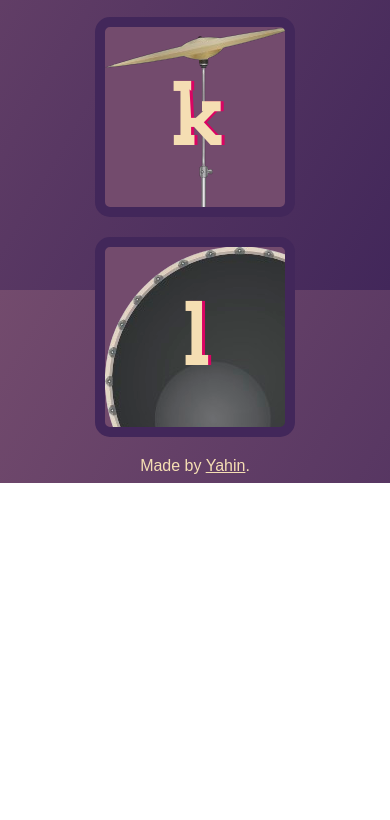
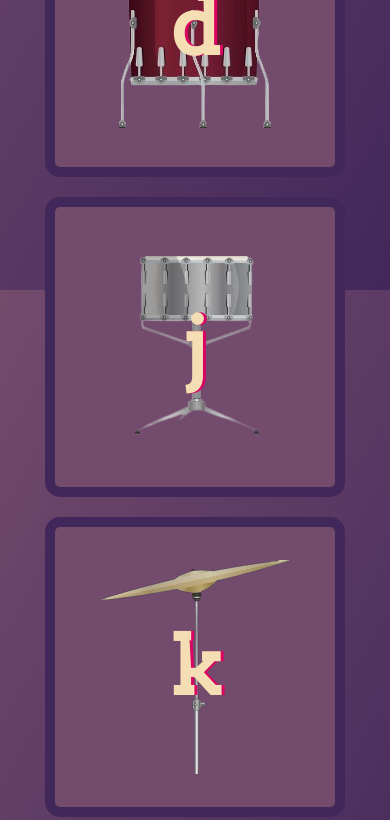
Before and after one commit to Yahin/Drumkit, a plain HTML site: page index.html in a window 390 px wide. Shown: the part 1398-2218 px from the top of the page. Before the commit the page ends 1881 px from the top, so only its background shows below. Drawn offline with nearby package versions, Linux system fonts and the light colour scheme.

Commit message:
Add files via upload

```diff
--- a/styles.css
+++ b/styles.css
@@ -27,6 +27,7 @@ h1 {
 
 a{
   color: wheat;
+  text-decoration: none;
 }
 
 footer {
@@ -67,15 +68,6 @@ footer {
 
 .set {
   margin: 10px;
-  text-align: center;
-  background-repeat: no-repeat;
-}
-
-.center {
-  display: block;
-  margin-left: auto;
-  margin-right: auto;
-  width: 50%;
 }
 
 .pressed {
@@ -100,3 +92,30 @@ footer {
   background-color: #734b6d;
   background-repeat: no-repeat;
 }
+
+@media(max-width : 1000px) {
+  .center {
+    display: block;
+    margin-left: auto;
+    margin-right: auto;
+    width: 70%;
+  }
+  .drum {
+    outline: none;
+    border: 10px solid #42275a;
+    font-size: 5rem;
+    font-family: 'Arvo', cursive;
+    line-height: 2;
+    font-weight: 900;
+    color: wheat;
+    text-shadow: 3px 0 #DA0463;
+    border-radius: 15px;
+    width: 300px;
+    height: 300px;
+    text-align: center;
+    margin: 10px;
+    background-color: #734b6d;
+    background-repeat: no-repeat;
+    background-position: center;
+  }
+}
```
